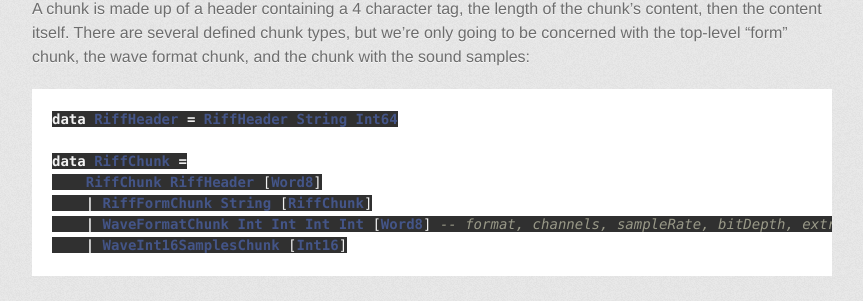
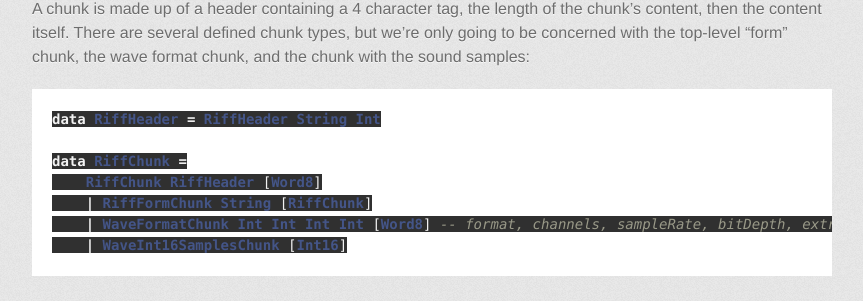
Before and after one commit to apoco/wave-machine, a Jekyll site: the page built from _posts/2014-08-03-wave-file.md, in a window 1280 px wide and 900 px high, scrolled down 1856 px. Shown: the part 149-450 px from the top of the window, without its empty margins (208-1071 px from the left). Built offline with Jekyll 4.4.1, drawn with Linux system fonts in a browser that asks for light colours; some web fonts are replaced; Markdown is read by kramdown in place of the engine named in the settings; comment, search, counter and statistics services are not loaded; some of the changed text lies outside the part shown.

Commit message:
Removed unnecessary `Int64`s

````diff
--- a/_posts/2014-08-03-wave-file.md
+++ b/_posts/2014-08-03-wave-file.md
@@ -72,7 +72,7 @@
 There are several defined chunk types, but we're only going to be concerned with the top-level "form" chunk, the wave format chunk, and the chunk with the sound samples:
 
 ```haskell
-data RiffHeader = RiffHeader String Int64
+data RiffHeader = RiffHeader String Int
 
 data RiffChunk =
     RiffChunk RiffHeader [Word8]
@@ -145,16 +145,16 @@
 In order to write these headers, we need to know the size of the chunks:
 
 ```haskell
-sizeOfRiffChunks :: [RiffChunk] -> Int64
+sizeOfRiffChunks :: [RiffChunk] -> Int
 sizeOfRiffChunks chunks = sum $ map sizeOfRiffChunk chunks
 
-sizeOfRiffChunk :: RiffChunk -> Int64
+sizeOfRiffChunk :: RiffChunk -> Int
 sizeOfRiffChunk chunk = sizeOfRiffHeader + (sizeOfRiffContent chunk)
 
-sizeOfRiffHeader :: Int64
+sizeOfRiffHeader :: Int
 sizeOfRiffHeader = 8
 
-sizeOfRiffContent :: RiffChunk -> Int64
+sizeOfRiffContent :: RiffChunk -> Int
 sizeOfRiffContent (RiffChunk _ bytes)             = fromIntegral $ length bytes
 sizeOfRiffContent (RiffFormChunk _ chunks)        = 4 + (sizeOfRiffChunks chunks)
 sizeOfRiffContent (WaveFormatChunk _ _ _ _ extra) = 18 + (fromIntegral $ length extra)
````
